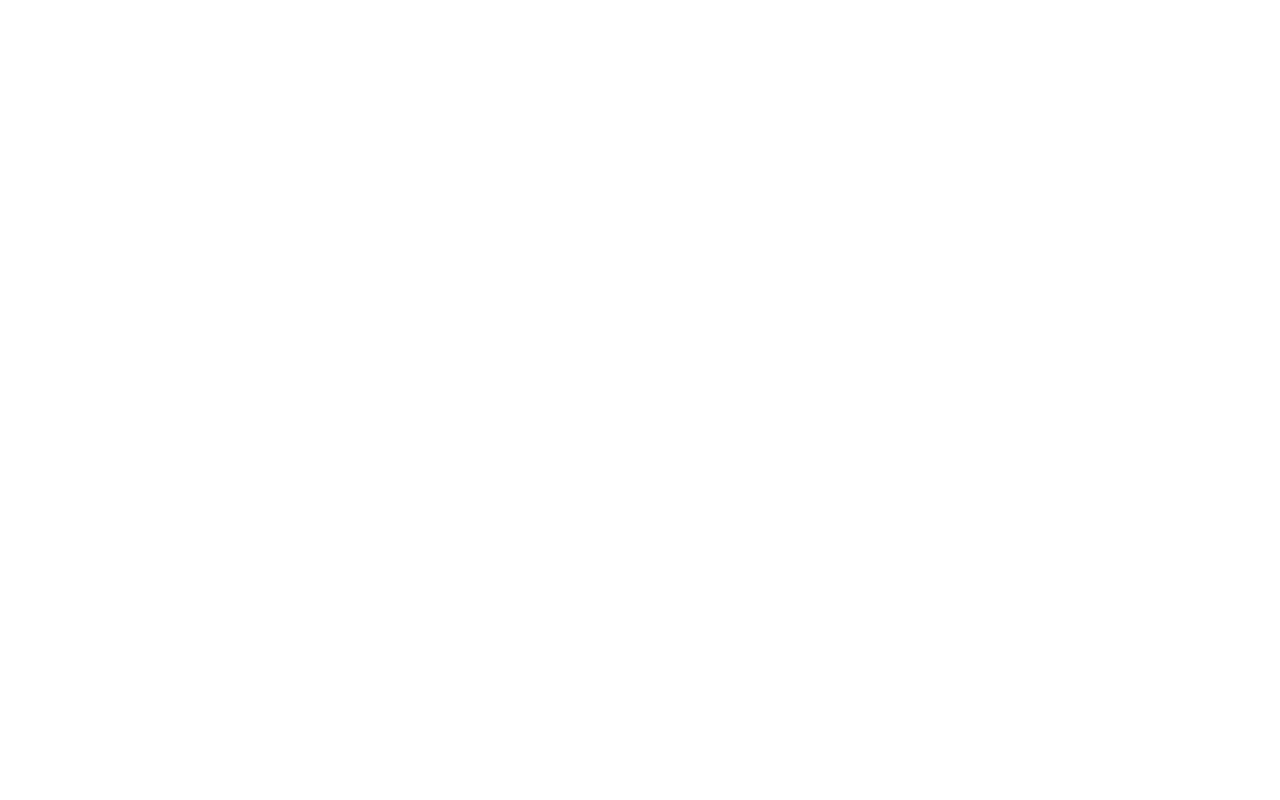
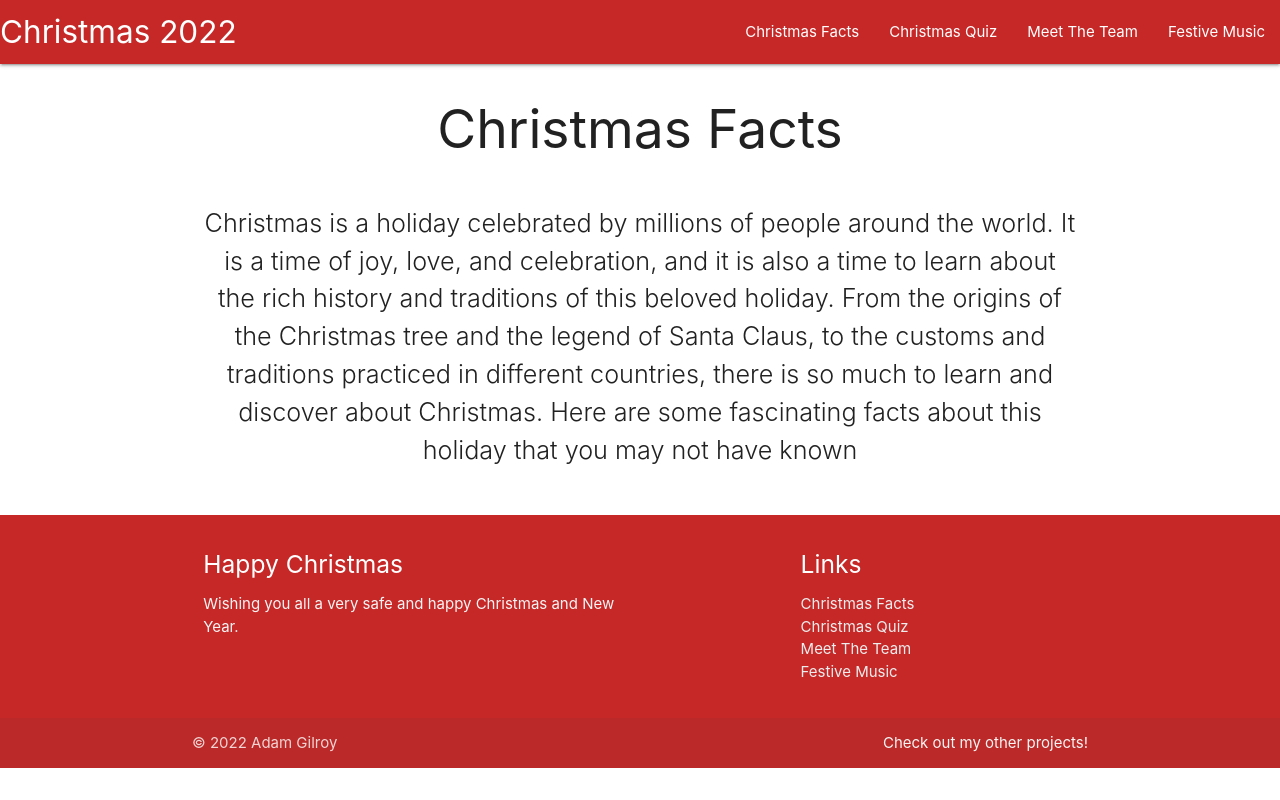
Before and after one commit to adamgilroy22/christmas-2022, a plain HTML site: page facts.html in a window 1280 px wide. Drawn offline with nearby package versions, Linux system fonts and the light colour scheme.

Commit message:
Add opening paraghraph to facts page

```diff
--- a/facts.html
+++ b/facts.html
@@ -1,12 +1,94 @@
 <!DOCTYPE html>
 <html lang="en">
+
 <head>
     <meta charset="UTF-8">
     <meta http-equiv="X-UA-Compatible" content="IE=edge">
     <meta name="viewport" content="width=device-width, initial-scale=1.0">
+    <link rel="stylesheet" href="https://cdnjs.cloudflare.com/ajax/libs/font-awesome/6.2.1/css/all.min.css"
+        integrity="sha512-MV7K8+y+gLIBoVD59lQIYicR65iaqukzvf/nwasF0nqhPay5w/9lJmVM2hMDcnK1OnMGCdVK+iQrJ7lzPJQd1w=="
+        crossorigin="anonymous" referrerpolicy="no-referrer" />
+    <link rel="stylesheet" href="https://cdnjs.cloudflare.com/ajax/libs/materialize/1.0.0/css/materialize.min.css"
+        type="text/css">
+    <link rel="stylesheet" href="assets/css/style.css">
     <title>Christmas Facts</title>
 </head>
+
 <body>
+    <header>
+        <!-- main nav -->
+        <nav class="red darken-3">
+            <div class="nav-wrapper flow-text">
+                <a href="index.html" class="brand-logo">Christmas 2022</a>
+                <a href="#" data-target="mobile-demo" class="sidenav-trigger"><i class="fas fa-bars"></i></a>
+                <ul id="nav-mobile" class="right hide-on-med-and-down">
+                    <li><a href="facts.html">Christmas Facts</a></li>
+                    <li><a href="quiz.html">Christmas Quiz</a></li>
+                    <li><a href="meet-the-team.html">Meet The Team</a></li>
+                    <li><a href="music.html">Festive Music</a></li>
+                </ul>
+            </div>
+        </nav>
 
+        <!-- mobile sidenav -->
+        <ul class="sidenav" id="mobile-demo">
+            <li><a href="facts.html">Christmas Facts</a></li>
+            <li><a href="quiz.html">Christmas Quiz</a></li>
+            <li><a href="meet-the-team.html">Meet The Team</a></li>
+            <li><a href="music.html">Festive Music</a></li>
+        </ul>
+    </header>
+
+    <main>
+        <div class="container center-align">
+            <div class="col s12">
+                <h2>Christmas Facts</h2>
+            </div>
+            <div class="row flow-text">
+                <div class="col s12 light">
+                    <p>
+                        Christmas is a holiday celebrated by millions of people around the world. It is a time of joy,
+                        love, and celebration, and it is also a time to learn about the rich history and traditions of
+                        this beloved holiday. From the origins of the Christmas tree and the legend of Santa Claus, to
+                        the customs and traditions practiced in different countries, there is so much to learn and
+                        discover about Christmas. Here are some fascinating facts about this holiday that you may not
+                        have known
+                    </p>
+                </div>
+            </div>
+        </div>
+    </main>
+
+    <footer class="page-footer red darken-3">
+        <div class="container">
+            <div class="row">
+                <div class="col l6 s12">
+                    <h5 class="white-text">Happy Christmas</h5>
+                    <p class="grey-text text-lighten-4">Wishing you all a very safe and happy Christmas and New Year.
+                    </p>
+                </div>
+                <div class="col l4 offset-l2 s12">
+                    <h5 class="white-text">Links</h5>
+                    <ul>
+                        <li><a class="grey-text text-lighten-3" href="facts.html">Christmas Facts</a></li>
+                        <li><a class="grey-text text-lighten-3" href="quiz.html">Christmas Quiz</a></li>
+                        <li><a class="grey-text text-lighten-3" href="meet-the-team.html">Meet The Team</a></li>
+                        <li><a class="grey-text text-lighten-3" href="music.html">Festive Music</a></li>
+                    </ul>
+                </div>
+            </div>
+        </div>
+        <div class="footer-copyright">
+            <div class="container">
+                © 2022 Adam Gilroy
+                <a class="grey-text text-lighten-4 right" href="https://github.com/adamgilroy22">Check out my other
+                    projects!</a>
+            </div>
+        </div>
+    </footer>
+
+    <script src="https://cdnjs.cloudflare.com/ajax/libs/materialize/1.0.0/js/materialize.min.js"></script>
+    <script src="assets/js/script.js"></script>
 </body>
+
 </html>
```
